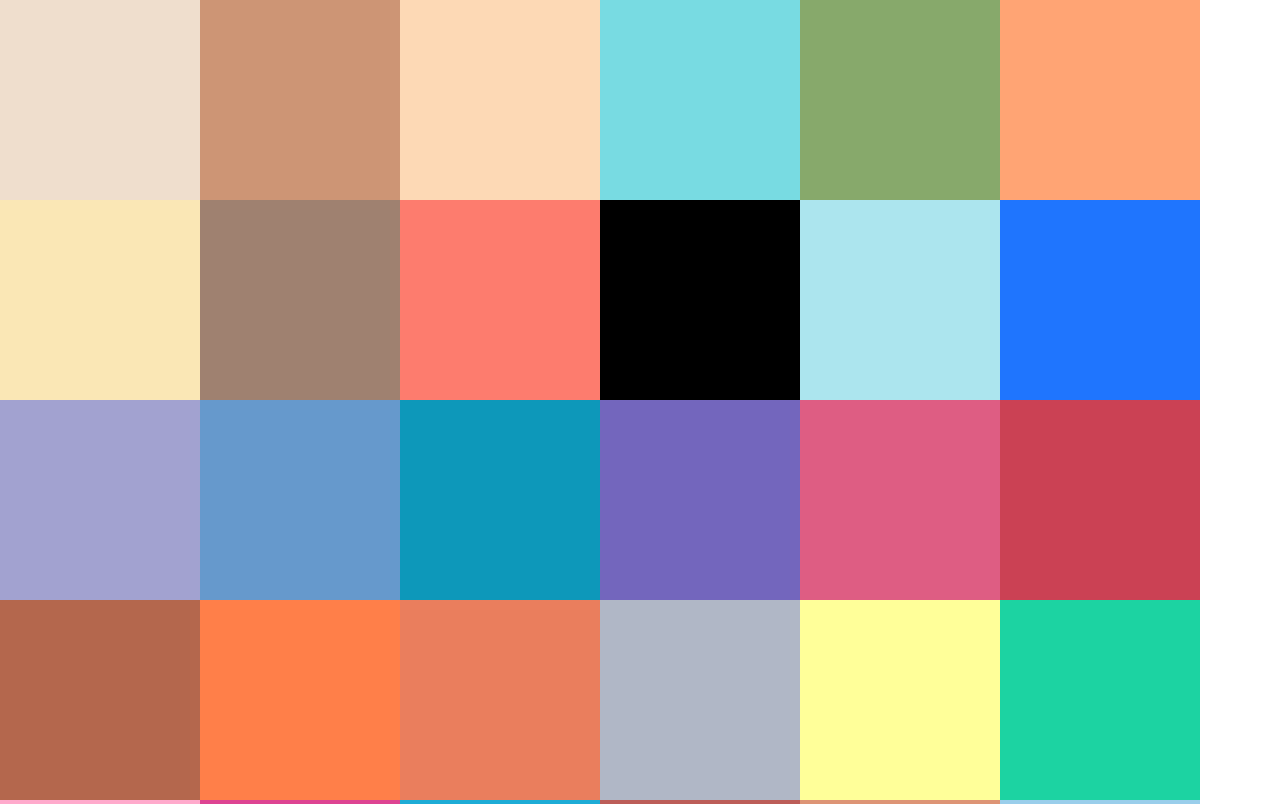
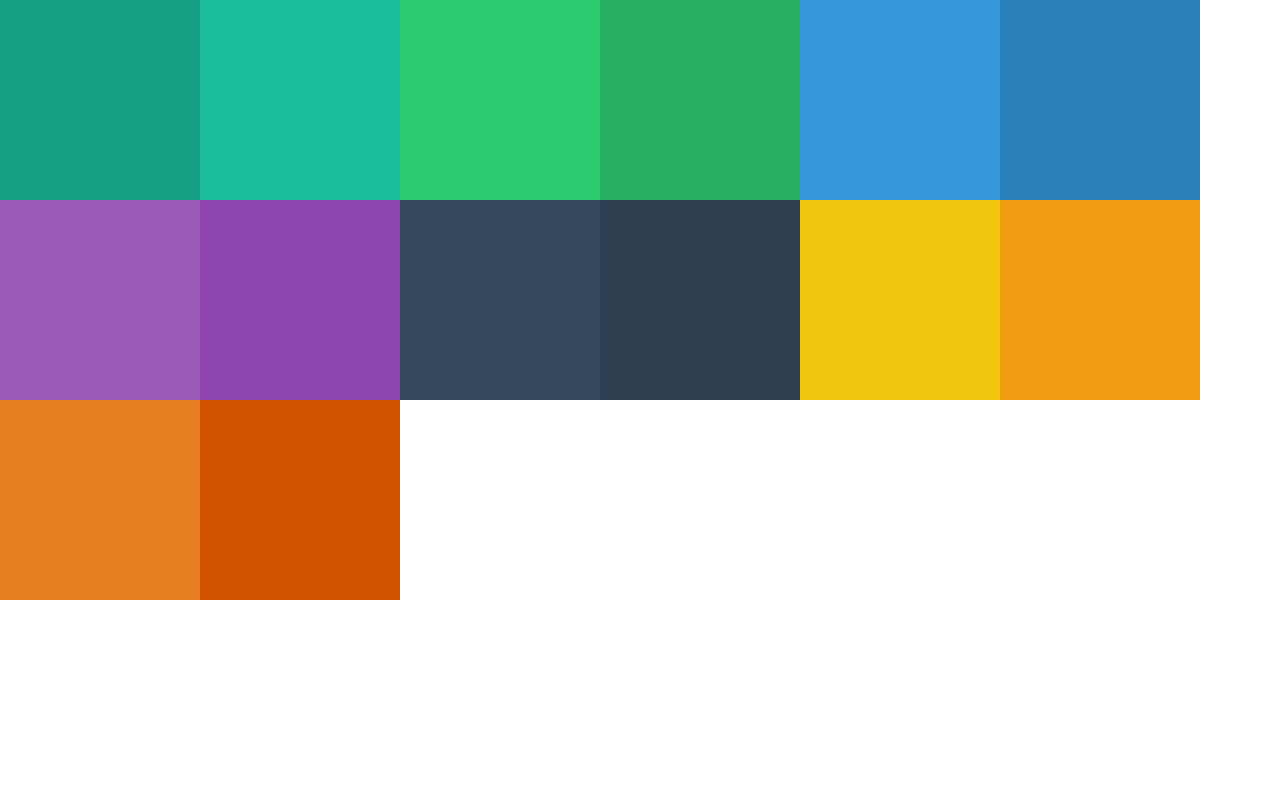
Before and after one commit to HichamELBSI/colorPicker, a plain HTML site: page index.html in a window 1280 px wide. Shown: the top 804 px of the page. Drawn offline with nearby package versions, Linux system fonts and the light colour scheme.

Commit message:
add random copied text & change color to flat color

```diff
--- a/index.html
+++ b/index.html
@@ -2,7 +2,7 @@
 <html>
   <head>
     <meta charset="utf-8">
-    <title></title>
+    <title>Flat color picker</title>
     <link rel="stylesheet" href="css/style.css" media="screen" charset="utf-8">
     <link href="https://fonts.googleapis.com/css?family=Open+Sans" rel="stylesheet">
   </head>
--- a/js/app.js
+++ b/js/app.js
@@ -1,139 +1,22 @@
 $( document ).ready(function() {
-  var clipboard = new Clipboard('.clipboard');
+    var clipboard = new Clipboard('.clipboard');
 
-  var colors = [
-    "#EFDECD",
-    "#CD9575",
-    "#FDD9B5",
-    "#78DBE2",
-    "#87A96B",
-    "#FFA474",
-    "#FAE7B5",
-    "#9F8170",
-    "#FD7C6E",
-    "#000000",
-    "#ACE5EE",
-    "#1F75FE",
-    "#A2A2D0",
-    "#6699CC",
-    "#0D98BA",
-    "#7366BD",
-    "#DE5D83",
-    "#CB4154",
-    "#B4674D",
-    "#FF7F49",
-    "#EA7E5D",
-    "#B0B7C6",
-    "#FFFF99",
-    "#1CD3A2",
-    "#FFAACC",
-    "#DD4492",
-    "#1DACD6",
-    "#BC5D58",
-    "#DD9475",
-    "#9ACEEB",
-    "#FFBCD9",
-    "#FDDB6D",
-    "#2B6CC4",
-    "#EFCDB8",
-    "#6E5160",
-    "#CEFF1D",
-    "#71BC78",
-    "#6DAE81",
-    "#C364C5",
-    "#CC6666",
-    "#E7C697",
-    "#FCD975",
-    "#A8E4A0",
-    "#95918C",
-    "#1CAC78",
-    "#1164B4",
-    "#F0E891",
-    "#FF1DCE",
-    "#B2EC5D",
-    "#5D76CB",
-    "#CA3767",
-    "#3BB08F",
-    "#FEFE22",
-    "#FCB4D5",
-    "#FFF44F",
-    "#FFBD88",
-    "#F664AF",
-    "#AAF0D1",
-    "#CD4A4C",
-    "#EDD19C",
-    "#979AAA",
-    "#FF8243",
-    "#C8385A",
-    "#EF98AA",
-    "#FDBCB4",
-    "#1A4876",
-    "#30BA8F",
-    "#C54B8C",
-    "#1974D2",
-    "#FFA343",
-    "#BAB86C",
-    "#FF7538",
-    "#F8D568",
-    "#E6A8D7",
-    "#414A4C",
-    "#FF6E4A",
-    "#1CA9C9",
-    "#FFCFAB",
-    "#C5D0E6",
-    "#FDDDE6",
-    "#158078",
-    "#FC74FD",
-    "#F78FA7",
-    "#8E4585",
-    "#7442C8",
-    "#9D81BA",
-    "#FE4EDA",
-    "#FF496C",
-    "#D68A59",
-    "#714B23",
-    "#FF48D0",
-    "#E3256B",
-    "#EE204D",
-    "#FF5349",
-    "#C0448F",
-    "#1FCECB",
-    "#7851A9",
-    "#FF9BAA",
-    "#FC2847",
-    "#76FF7A",
-    "#9FE2BF",
-    "#A5694F",
-    "#8A795D",
-    "#45CEA2",
-    "#FB7EFD",
-    "#CDC5C2",
-    "#80DAEB",
-    "#ECEABE",
-    "#FFCF48",
-    "#FD5E53",
-    "#FAA76C",
-    "#18A7B5",
-    "#EBC7DF",
-    "#FC89AC",
-    "#DBD7D2",
-    "#17806D",
-    "#DEAA88",
-    "#77DDE7",
-    "#FFFF66",
-    "#926EAE",
-    "#324AB2",
-    "#F75394",
-    "#FFA089",
-    "#8F509D",
-    "#FFFFFF",
-    "#A2ADD0",
-    "#FF43A4",
-    "#FC6C85",
-    "#CDA4DE",
-    "#FCE883",
-    "#C5E384",
-    "#FFAE42",];
+    var colors = [
+        "#16a085",
+        "#1abc9c",
+        "#2ecc71",
+        "#27ae60",
+        "#3498db",
+        "#2980b9",
+        "#9b59b6",
+        "#8e44ad",
+        "#34495e",
+        "#2c3e50",
+        "#f1c40f",
+        "#f39c12",
+        "#e67e22",
+        "#d35400",
+    ];
 
   $.map(colors, function(val) {
     var colorToPick = $("<button class='clipboard' data-clipboard-text="+ val +">"+ val +"</button>");
@@ -144,9 +27,16 @@ $( document ).ready(function() {
       $(this).css('background-color',$(this).text());
   });
 
+  var copiedText = [
+    'Copied!',
+    'Nice one!',
+    'You got it!',
+    'The best one!',
+  ];
+
   $('button').click(function() {
     $('.copied').css('background-color',$(this).text());
-    $('.copied').text("Copied !");
+    $('.copied').text(copiedText[(Math.floor(Math.random() * 4) + 1)-1]);
     $('.copied').fadeIn(500).delay(300);
     $('.copied').fadeOut(500);
   })
```
Also changed, not shown: css/style.css (line endings or trailing spaces).
